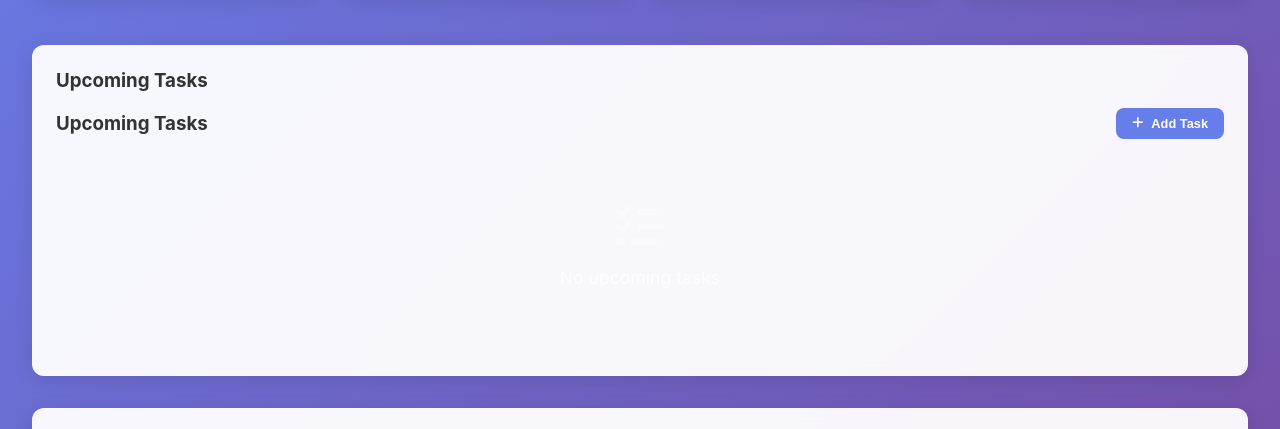
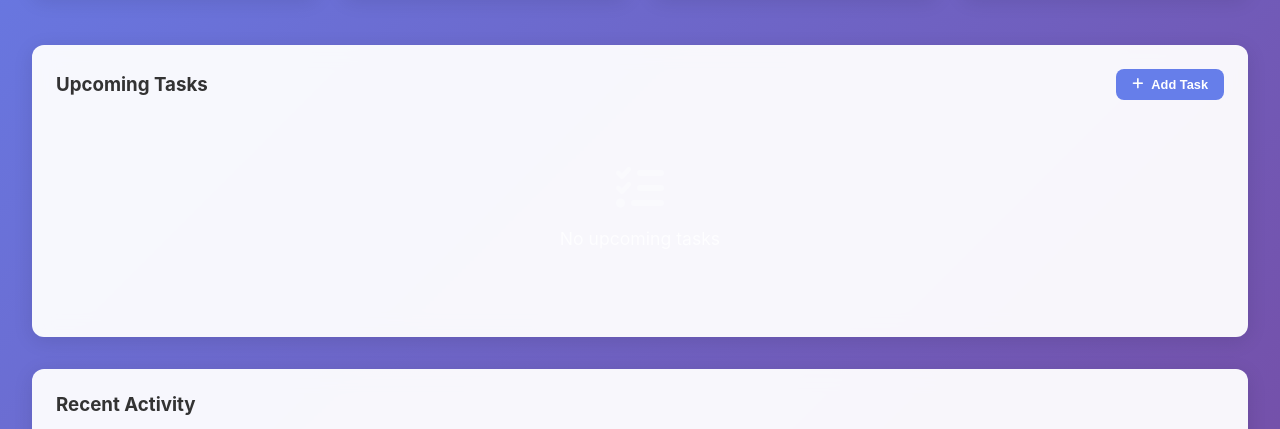
Before and after one commit to srulymentz/artist-management-hub, a website: page index.html in a window 1280 px wide. Shown: the part 341-770 px from the top of the page. Drawn offline with Linux system fonts and the light colour scheme.

Commit message:
Fix duplicate upcoming tasks headline

```diff
--- a/index.html
+++ b/index.html
@@ -110,7 +110,6 @@
                 </div>
 
                 <div class="upcoming-tasks">
-                    <h3>Upcoming Tasks</h3>
                     <h3>Upcoming Tasks
                         <button class="btn-primary" onclick="app.addTask()" style="font-size: 0.8rem; padding: 0.5rem 1rem;">
                             <i class="fas fa-plus"></i>
```
